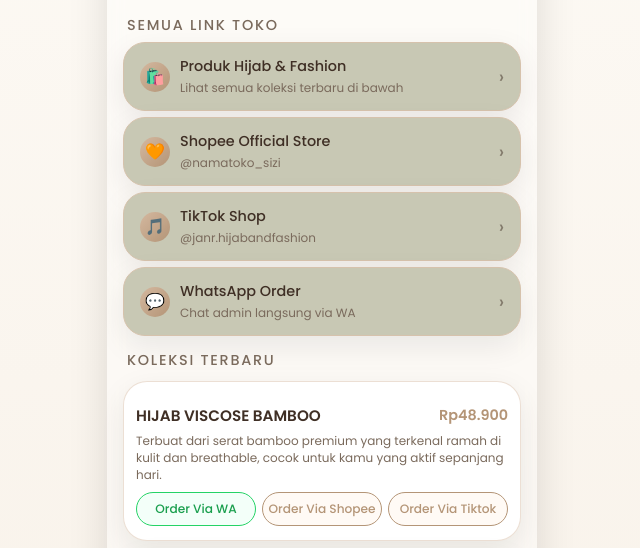
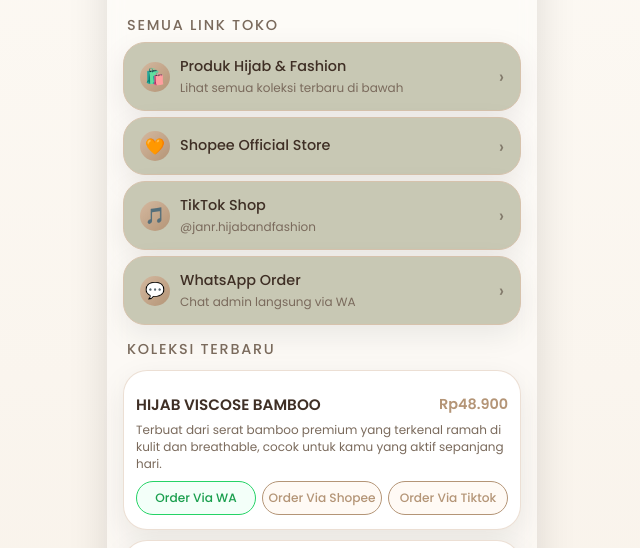
Before and after one commit to janrhijabandfashion-glitch/hijabfashion, a plain HTML site: page index.html in a window 1280 px wide. Shown: the part 242-790 px from the top of the page, without its empty margins (318-958 px from the left). Drawn offline with Linux system fonts and the light colour scheme.

Commit message:
Add files via upload

```diff
--- a/index.html
+++ b/index.html
@@ -289,7 +289,7 @@
             <div class="link-icon">🧡</div>
             <div>
               <span>Shopee Official Store</span>
-              <span class="subtitle">@namatoko_sizi</span>
+              <span class="subtitle"></span>
             </div>
           </div>
           <span class="arrow">›</span>
```
